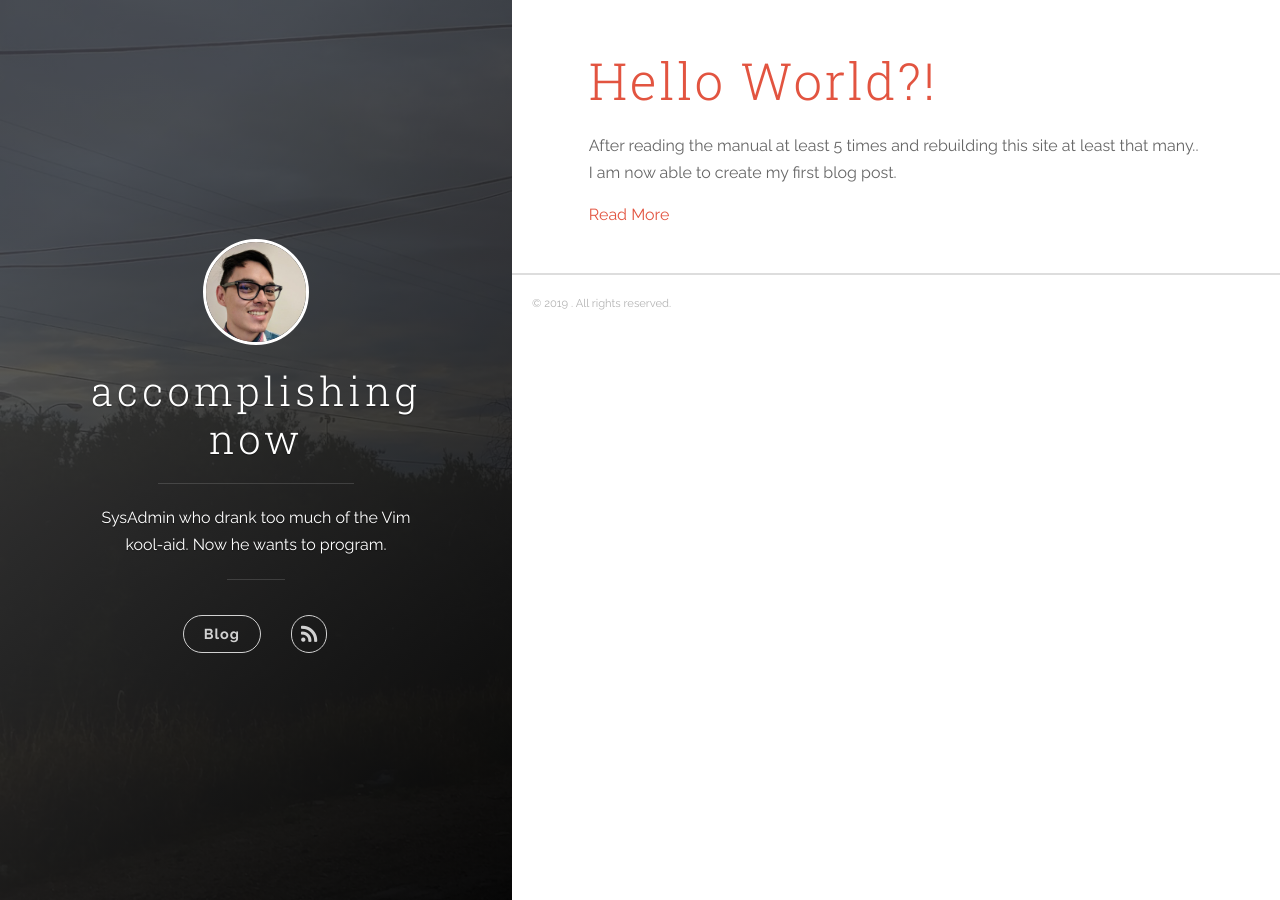
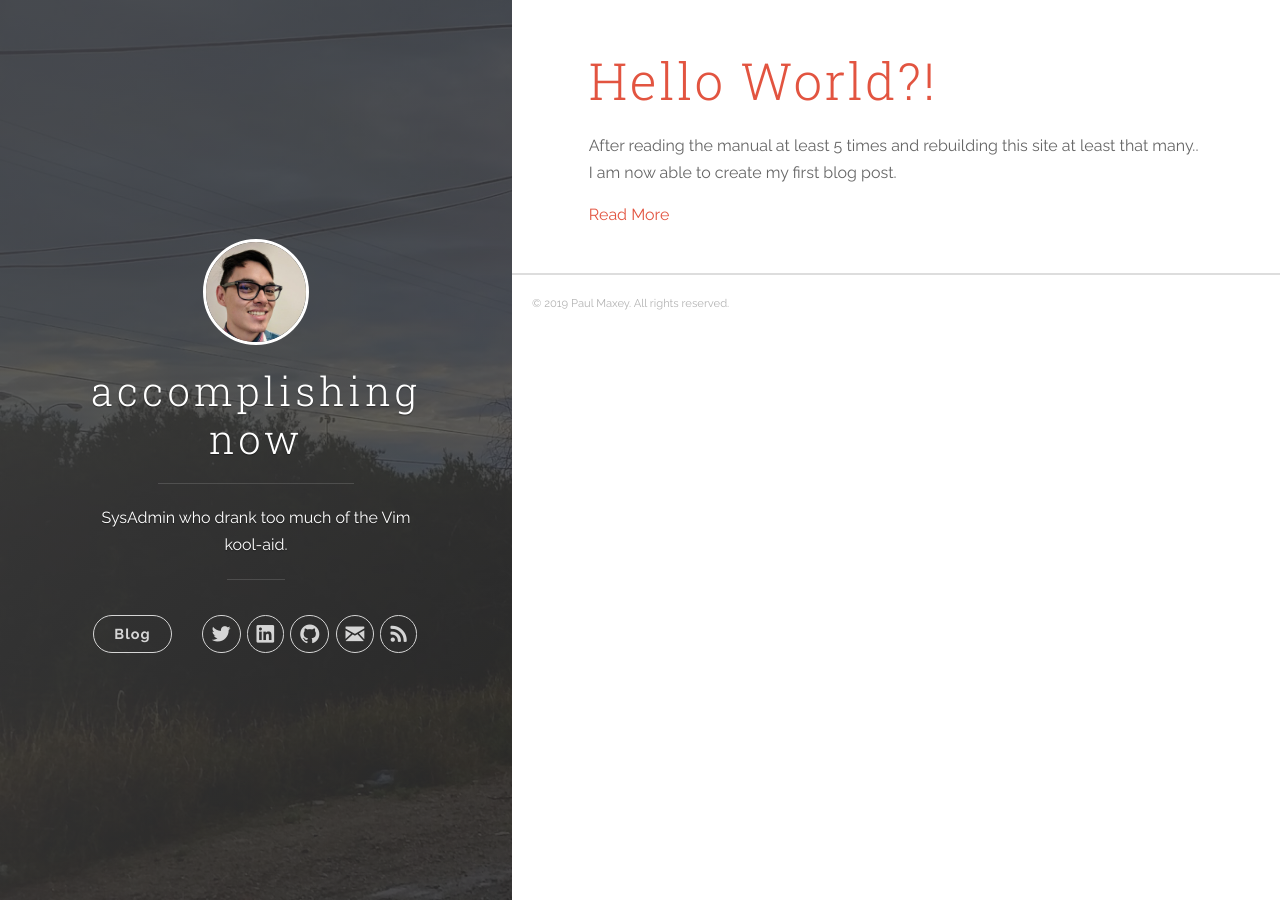
Before and after one commit to pmaxey83/restlessadmin.github.io, a Jekyll site: the page built from index.html, in a window 1280 px wide. Built offline with Jekyll 4.4.1, drawn with Linux system fonts in a browser that asks for light colours.

Commit message:
Updated Site

```diff
--- a/_config.yml
+++ b/_config.yml
@@ -13,13 +13,17 @@
 # You can create any custom variable you would like, and they will be accessible
 # in the templates via {{ site.myvariable }}.
 title: accomplishing now
-email: your-email@example.com
+email: pmaxey.email@gmail.com
+name: Paul Maxey
+#timezone: America/Phoenix
 description: >- # this means to ignore newlines until "baseurl:"
-  SysAdmin who drank too much of the Vim kool-aid.  Now he wants to program.
+  SysAdmin who drank too much of the Vim kool-aid.
 baseurl: "" # the subpath of your site, e.g. /blog
 url: "" # the base hostname & protocol for your site, e.g. http://example.com
 twitter_username: pmaxey83
 github_username:  pmaxey83
+linkedin_username: paul-maxey-84bb4732
+
 
 # Build settings
 markdown: kramdown
--- a/_includes/footer.html
+++ b/_includes/footer.html
@@ -1,5 +1,5 @@
 <footer class="footer">
-  <span class="footer__copyright">&copy; {{ site.time | date: '%Y' }} {{ site.author.name }}. All rights reserved.</span>
+  <span class="footer__copyright">&copy; {{ site.time | date: '%Y' }} {{ site.name }}. All rights reserved.</span>
 </footer>
 
 <script type="text/javascript" src="https://ajax.googleapis.com/ajax/libs/jquery/3.3.1/jquery.min.js"></script>
--- a/_includes/header.html
+++ b/_includes/header.html
@@ -27,10 +27,10 @@
           <nav class="cover-navigation navigation--social">
             <ul class="navigation">
 
-            {% if site.author.twitter_username %}
+            {% if site.twitter_username %}
               <!-- Twitter -->
               <li class="navigation__item">
-                <a href="http://twitter.com/{{ site.author.twitter_username }}" title="@{{ site.author.twitter_username }} on Twitter" target="_blank">
+                <a href="http://twitter.com/{{ site.twitter_username }}" title="@{{ site.twitter_username }} on Twitter" target="_blank">
                   <i class="icon icon-social-twitter"></i>
                   <span class="label">Twitter</span>
                 </a>
@@ -47,30 +47,30 @@
               </li>
             {% endif %}
 
-            {% if site.author.linkedin_username %}
+            {% if site.linkedin_username %}
               <!-- LinkedIn -->
               <li class="navigation__item">
-                <a href="https://www.linkedin.com/in/{{ site.author.linkedin_username }}" title="{{ site.author.linkedin_username }} on LinkedIn" target="_blank">
+                <a href="https://www.linkedin.com/in/{{ site.linkedin_username }}" title="{{ site.linkedin_username }} on LinkedIn" target="_blank">
                   <i class="icon icon-social-linkedin"></i>
                   <span class="label">LinkedIn</span>
                 </a>
               </li>
             {% endif %}
 
-            {% if site.author.github_username %}
+            {% if site.github_username %}
               <!-- GitHub -->
               <li class="navigation__item">
-                <a href="https://www.github.com/{{ site.author.github_username }}" title="{{ site.author.github_username }} on GitHub" target="_blank">
+                <a href="https://www.github.com/{{ site.github_username }}" title="{{ site.github_username }} on GitHub" target="_blank">
                   <i class="icon icon-social-github"></i>
                   <span class="label">GitHub</span>
                 </a>
               </li>
             {% endif %}
 
-            {% if site.author.email %}
+            {% if site.email %}
               <!-- Email -->
               <li class="navigation__item">
-                <a href="mailto:{{ site.author.email }}" title="Email {{ site.author.email }}" target="_blank">
+                <a href="mailto:{{ site.email }}" title="Email {{ site.email }}" target="_blank">
                   <i class="icon icon-mail"></i>
                   <span class="label">Email</span>
                 </a>
--- a/_sass/uno.scss
+++ b/_sass/uno.scss
@@ -1225,9 +1225,9 @@ hr {
 	right: 0;
 	bottom: 0;
 	left: 0;
-	background-color: rgba(68, 68, 68, 0.6);
-	background-image: -webkit-linear-gradient(-410deg, rgba(68, 68, 68, 0.6) 20%, rgba(0, 0, 0, 0.9));
-	background-image: linear-gradient(140deg,rgba(68, 68, 68, 0.6) 20%, rgba(0, 0, 0, 0.9)); }
+	background-color: rgba(68, 68, 68, .7);
+	background-image: -webkit-linear-gradient(-410deg, rgba(68, 68, 68, .6) 20%, rgba(0, 0, 0, 0.2));
+	background-image: linear-gradient(140deg,rgba(68, 68, 68, 0.6) 10%, rgba(0, 0, 0, 0.2)); }
 
 .panel-cover__logo {
 	margin-bottom: .2em; }
```
Also changed, not shown: Gemfile.lock, _layouts/page.html (line endings or trailing spaces).
